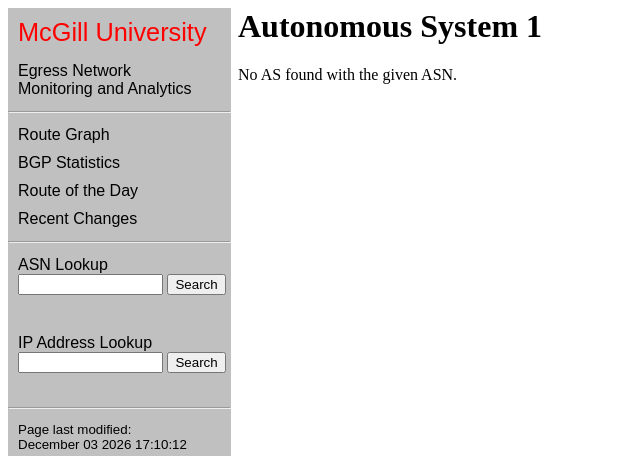
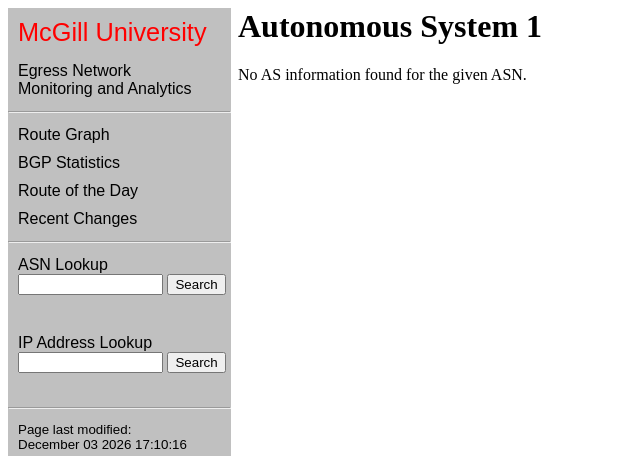
Before and after one commit to jgl2832/EgressNetwork, a PHP site: page /asPage.php?as=1 in a window 1280 px wide. Shown: the top 456 px of the page, without its empty margins (0-640 px from the left). Run offline with PHP 8.4, Linux system fonts and the light colour scheme; some libraries are stand-ins or nearby versions.

Commit message:
error message changed

```diff
--- a/asPage.php
+++ b/asPage.php
@@ -96,7 +96,7 @@ function codeAddress(address, id) {
 $row = mysql_fetch_array($result);
 $error = 0;
 if($row == '') {
-	echo "No AS found with the given ASN.<br />";
+	echo "No AS information found for the given ASN.<br />";
 	$error = 1;}
 else {
 	echo 'Route(s) From McGill:<br><ul>';
```
